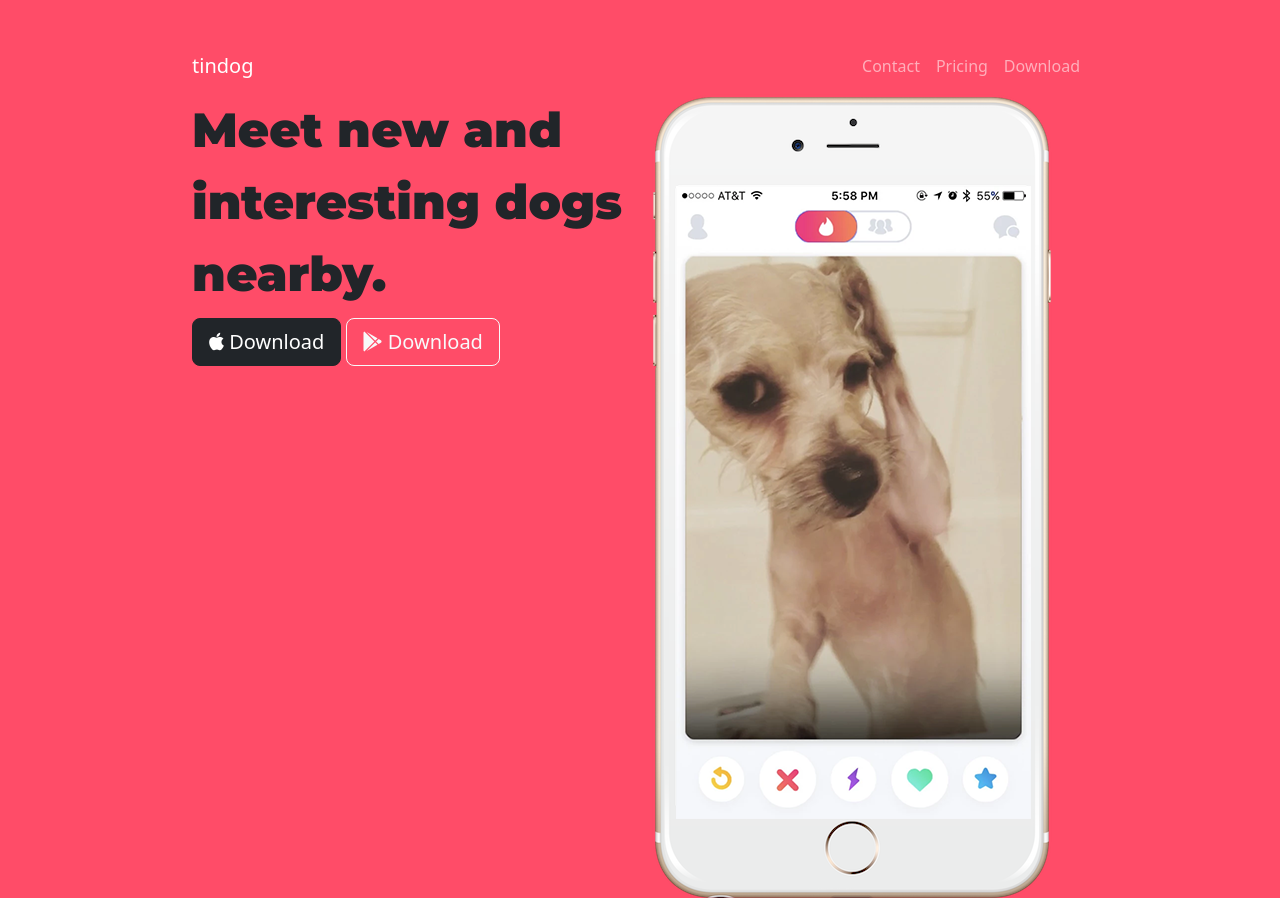
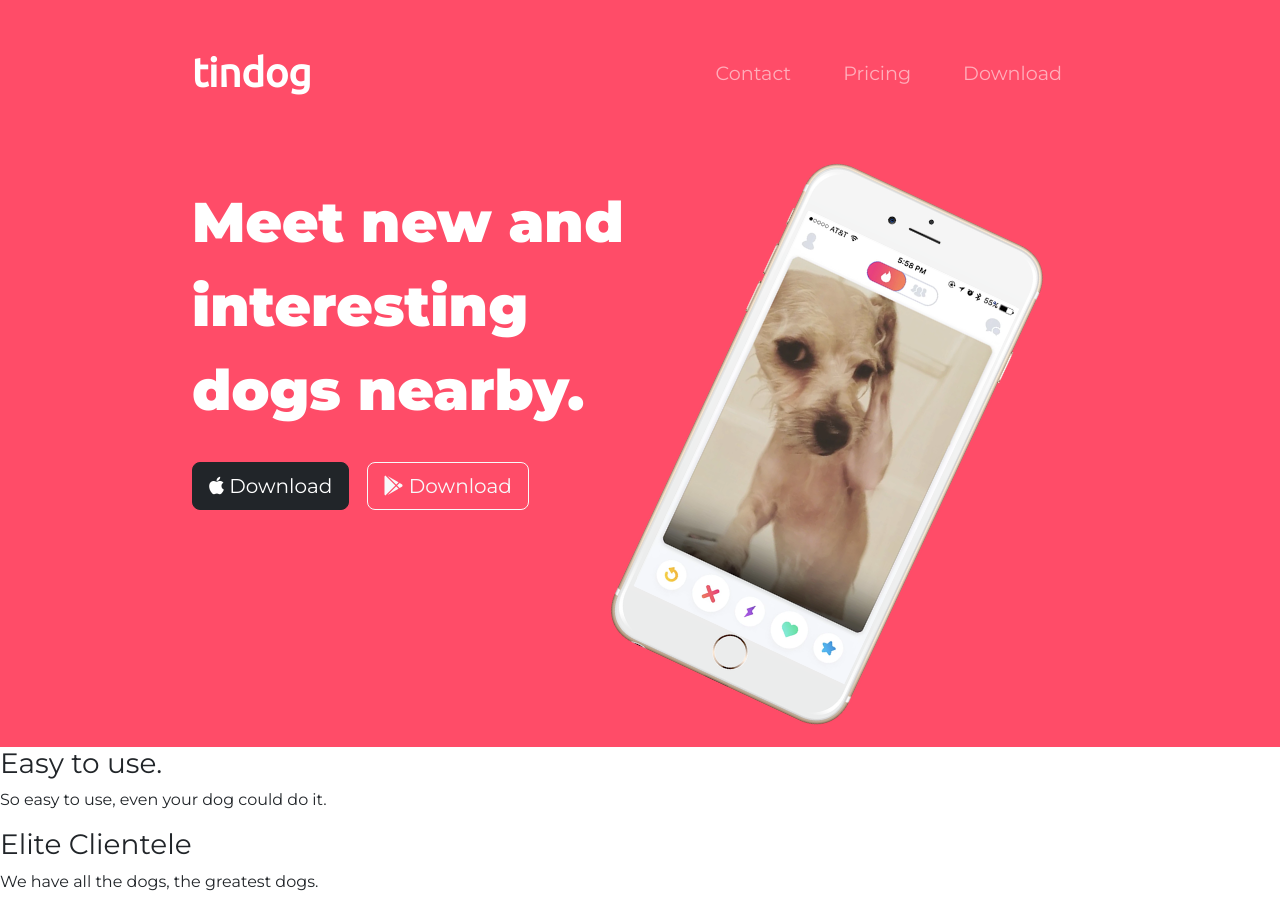
Before and after one commit to j-kennethh/TinDog, a plain HTML site: page index.html in a window 1280 px wide. Shown: the top 898 px of the page. Drawn offline with nearby package versions, Linux system fonts and the light colour scheme.

Commit message:
styled title section

```diff
--- a/css/styles.css
+++ b/css/styles.css
@@ -1,14 +1,56 @@
-#title {
-    background-color: #ff4c68;
+body {
+    font-family: 'Montserrat', sans-serif;
 }
 
 .container-fluid {
     padding: 3% 15%;
 }
 
+
+/* Title */
+
+#title {
+    background-color: #ff4c68;
+    color: #fff;
+}
+
 h1 {
     font-family: 'Montserrat', sans-serif;
-    font-size: 3rem;
+    font-size: 3.5rem;
     font-weight: 900;
     line-height: 1.5;
 }
+
+.img-title {
+    width: 60%;
+    margin-left: 10%;
+    transform: rotate(25deg);
+}
+
+
+/* Nav Bar */
+
+.navbar {
+    padding: 0 0 4.5rem;
+}
+
+.navbar-brand {
+    font-family: 'Ubuntu', sans-serif;
+    font-size: 2.5rem;
+    font-weight: bold;
+}
+
+.nav-item {
+    padding: 0 18px;
+}
+
+.nav-link {
+    font-size: 1.2rem;
+}
+
+
+/* Download Buttons */
+
+.btn-download {
+    margin: 5% 3% 5% 0;
+}
--- a/index.html
+++ b/index.html
@@ -13,6 +13,8 @@
     <link href="https://fonts.googleapis.com/css2?family=Montserrat:wght@100;400;900&family=Ubuntu&display=swap" rel="stylesheet">
     <!-- Font Awesome -->
     <script src="https://kit.fontawesome.com/6cf20bc09e.js" crossorigin="anonymous"></script>
+    <!-- Favicon -->
+    <link rel="icon" href="img/favicon.ico">
     <!-- Custom CSS -->
     <link rel="stylesheet" href="css/styles.css">
   </head>
@@ -44,11 +46,11 @@
         <div class="row">
           <div class="col-lg-6">
             <h1>Meet new and interesting dogs nearby.</h1>
-            <button class="btn btn-lg btn-dark" type="button"><i class="fa-brands fa-apple"></i> Download</button>
-            <button class="btn btn-lg btn-outline-light" type="button"><i class="fa-brands fa-google-play"></i> Download</button>
+            <button class="btn btn-lg btn-dark btn-download" type="button"><i class="fa-brands fa-apple"></i> Download</button>
+            <button class="btn btn-lg btn-outline-light btn-download" type="button"><i class="fa-brands fa-google-play"></i> Download</button>
           </div>
           <div class="col-lg-6">
-            <img src="img/iphone6.png" alt="iphone-mockup">
+            <img class="img-title" src="img/iphone6.png" alt="iphone-mockup">
           </div>
         </div>
       </div>
```
Also changed, not shown: img/favicon.ico (added).
